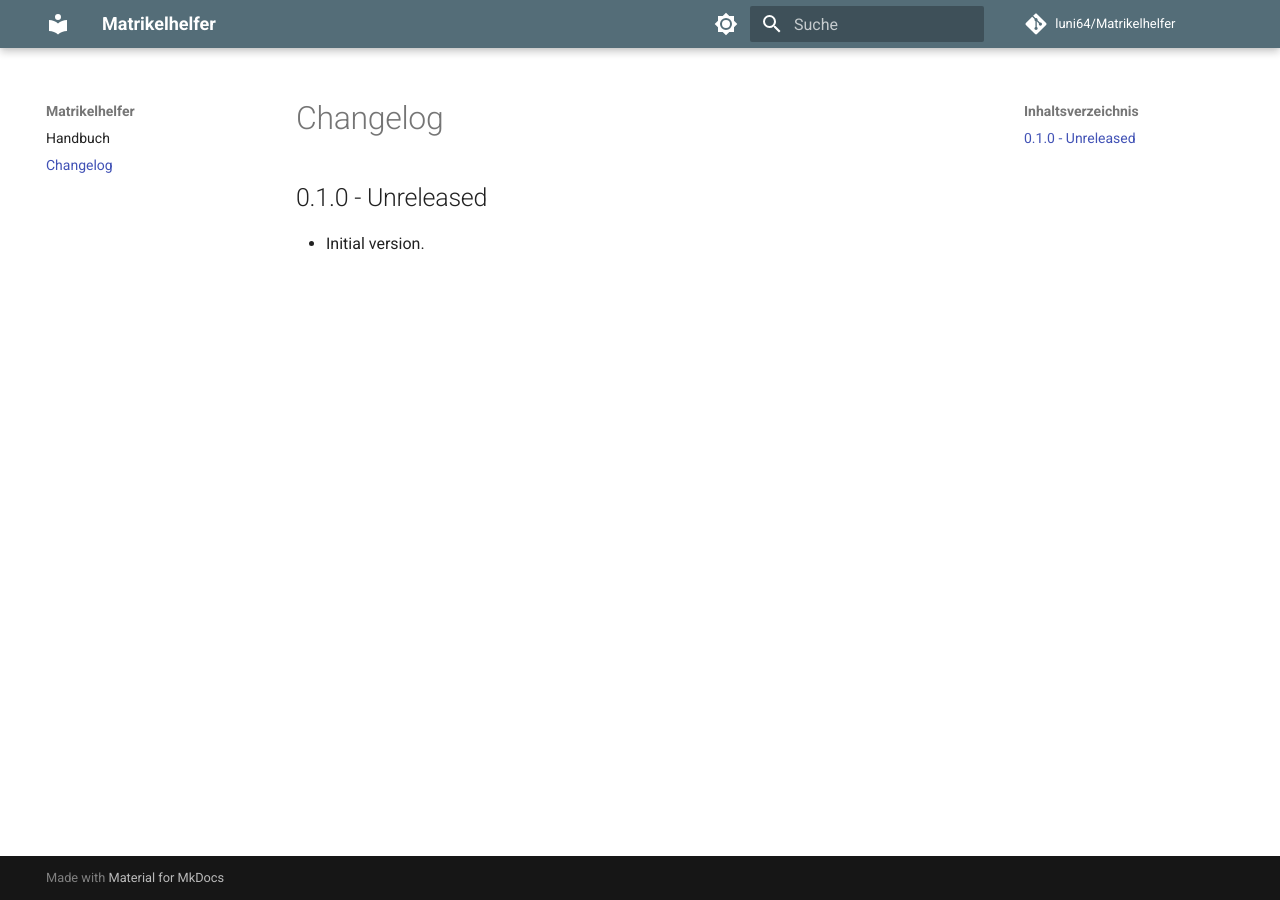
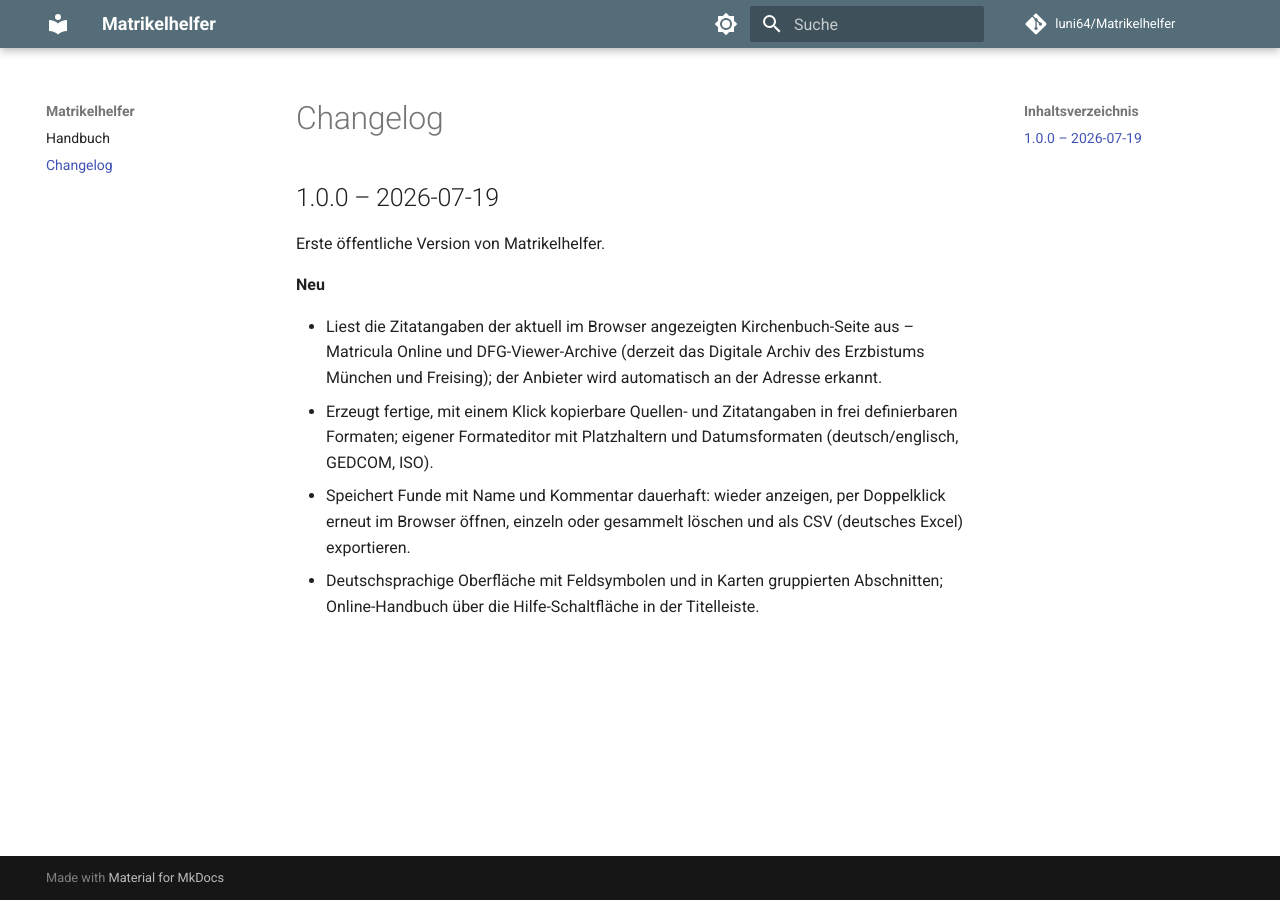
Before and after one commit to luni64/Matrikelhelfer, an MkDocs documentation site: the page built from docs/Manual/CHANGELOG.md, in a window 1280 px wide. Built offline with MkDocs 1.6.1 and Material for MkDocs 9.7.7, drawn with Linux system fonts in a browser that asks for light colours; comment, search, counter and statistics services are not loaded.

Commit message:
Release 1.0.0: title-bar help button, docs cleanup, version bump
- Add a Help button (question-mark) to the title bar that opens the online
  user manual in the default browser (HelpCommand).
- Bump version to 1.0.0 (csproj + installer setup.iss).
- Roll release docs: fill WHATS_NEW.template and the manual CHANGELOG for
  1.0.0, reset NEXT_RELEASE.md to the empty skeleton.
- Remove work-in-progress wording from the manual (intro note, §14
  installation now points at the releases page, footer) and the README
  (status -> download link); switch README manual link to the published site.
- Ignore the ISCC-generated installer/WHATS_NEW.txt.

Co-Authored-By: Claude Opus 4.8 (1M context) <noreply@anthropic.com>

```diff
--- a/docs/Manual/CHANGELOG.md
+++ b/docs/Manual/CHANGELOG.md
@@ -1,5 +1,12 @@
 # Changelog
 
-## 0.1.0 - Unreleased
+## 1.0.0 – 2026-07-19
 
-- Initial version.
+Erste öffentliche Version von Matrikelhelfer.
+
+**Neu**
+
+- Liest die Zitatangaben der aktuell im Browser angezeigten Kirchenbuch-Seite aus – Matricula Online und DFG-Viewer-Archive (derzeit das Digitale Archiv des Erzbistums München und Freising); der Anbieter wird automatisch an der Adresse erkannt.
+- Erzeugt fertige, mit einem Klick kopierbare Quellen- und Zitatangaben in frei definierbaren Formaten; eigener Formateditor mit Platzhaltern und Datumsformaten (deutsch/englisch, GEDCOM, ISO).
+- Speichert Funde mit Name und Kommentar dauerhaft: wieder anzeigen, per Doppelklick erneut im Browser öffnen, einzeln oder gesammelt löschen und als CSV (deutsches Excel) exportieren.
+- Deutschsprachige Oberfläche mit Feldsymbolen und in Karten gruppierten Abschnitten; Online-Handbuch über die Hilfe-Schaltfläche in der Titelleiste.
```
Also changed, not shown: README.md (+2 -2 lines), docs/Manual/index.md (+3 -5 lines), docs/release/NEXT_RELEASE.md (+0 -22 lines), 6 other files.
